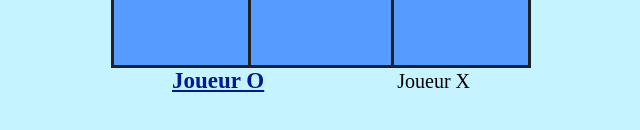
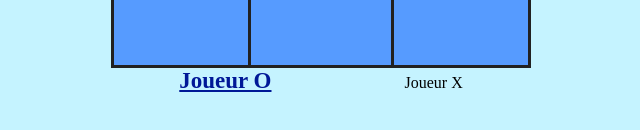
Before and after one commit to Scrirock/Morpion, a plain HTML site: page index.html in a window 1280 px wide. Shown: the part 472-602 px from the top of the page, 319-959 px from the left. Drawn offline with Linux system fonts and the light colour scheme.

Commit message:
oups l'id enlevé etait utile en faite

```diff
--- a/index.html
+++ b/index.html
@@ -21,7 +21,7 @@
     </div>
     <div id="text">
         <span id="player1">Joueur O</span>
-        <span>Joueur X</span>
+        <span id="player2">Joueur X</span>
     </div>
 
 <script src="script.js"></script>
```
